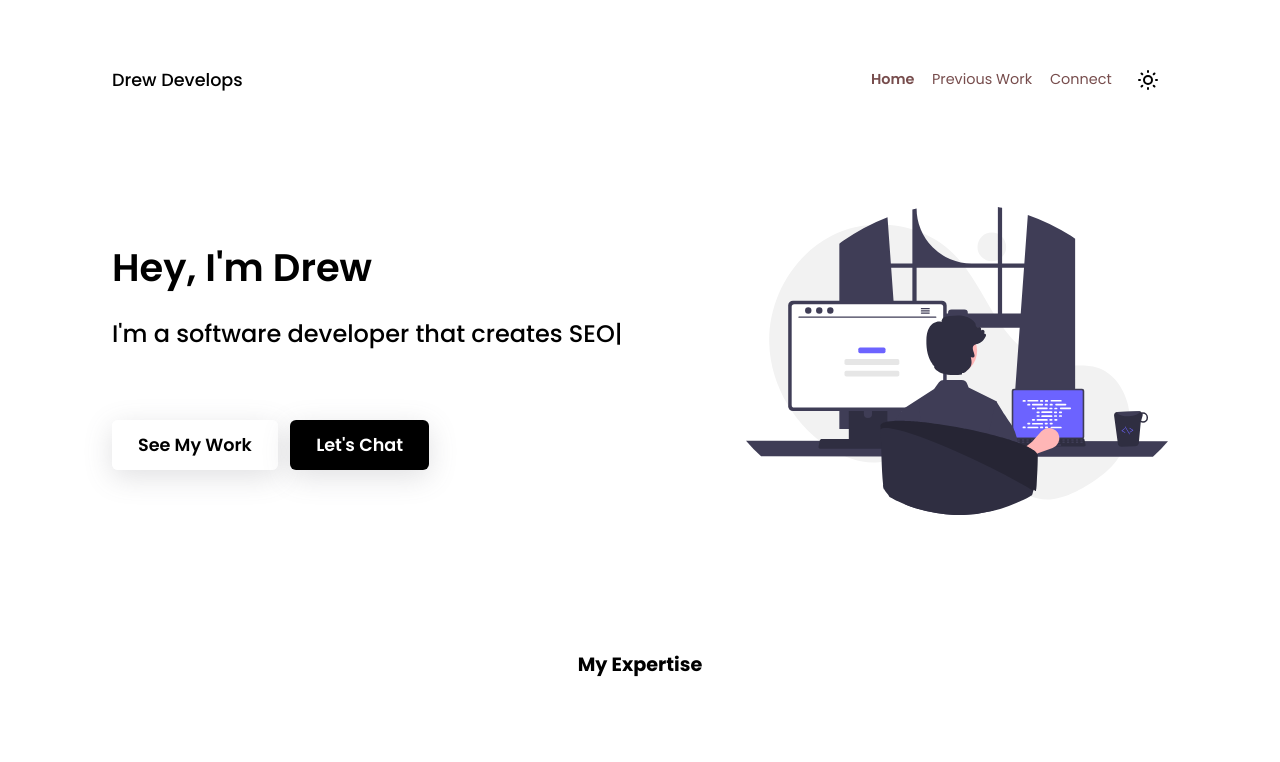
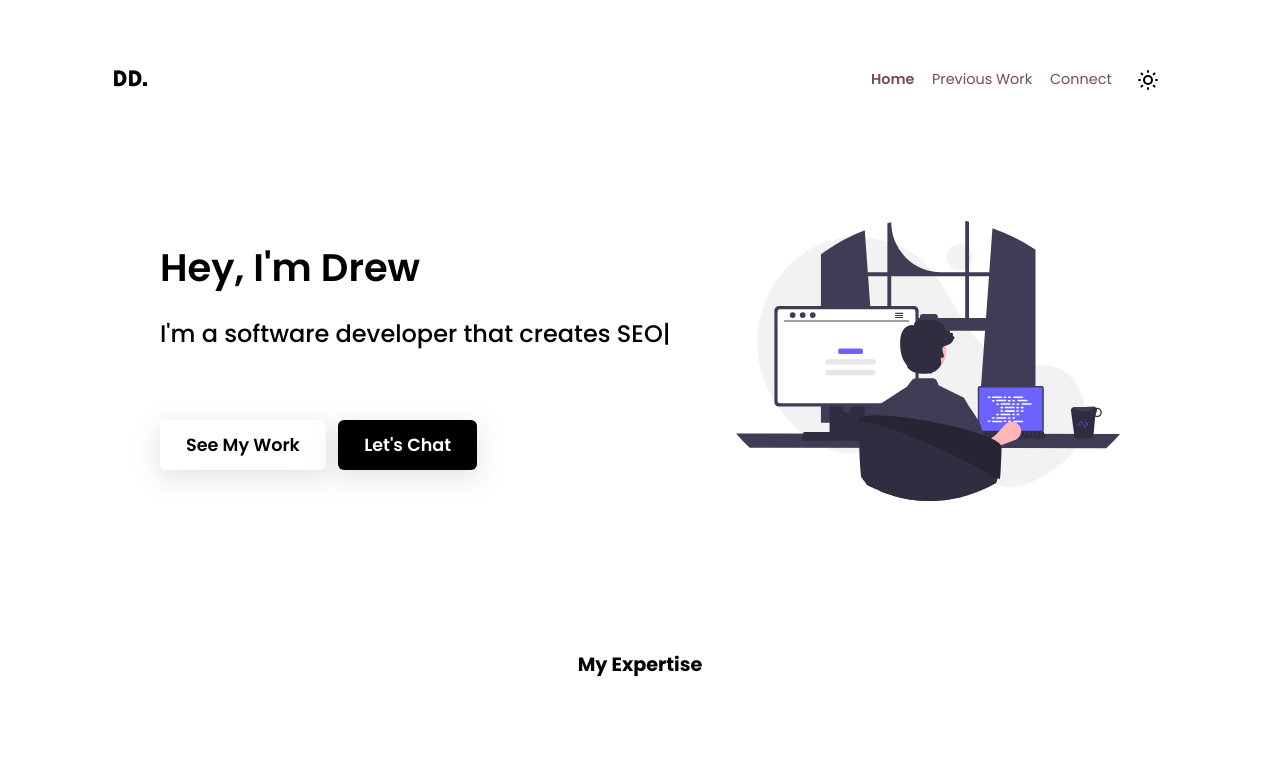
Before and after one commit to drewdoesdevelopment/drew-develops, a SvelteKit app: page / in a window 1280 px wide. Shown: the top 762 px of the page. Built offline with nearby package versions, Linux system fonts and the light colour scheme.

Commit message:
Changes navbar font

```diff
--- a/src/elements/Navbar.svelte
+++ b/src/elements/Navbar.svelte
@@ -44,7 +44,7 @@
 
 <nav id="nav">
     <div class="flex-left">
-        <a tabindex="-1" class="logo" href="/">Drew Develops</a>
+        <a tabindex="-1" class="logo" href="/">DD.</a>
         <div class="buttons">
             <button title="Navigation Menu" class="nav-menu-button" on:click={toggleNavMenu}>
                 {#if theme === 'dark'}
@@ -213,8 +213,9 @@
         }
 
 		.logo {
-            font-size: 1.1rem;
-            font-weight: 500;
+            font-family: Hammersmith;
+            font-size: 1.4rem;
+            font-weight: 800;
 		}
 
         .nav-menu-button {
--- a/src/styles/global.scss
+++ b/src/styles/global.scss
@@ -18,9 +18,16 @@
     font-weight: 300;
 }
 
+
 @font-face {
     font-family: 'Poppins';
     src: url('/src/fonts/Poppins-Regular.woff2') format('woff2');
+    font-weight: 400;
+}
+
+@font-face {
+    font-family: 'Hammersmith';
+    src: url('/src/fonts/HammersmithOne-Regular.ttf');
     font-weight: 400;
 }
 
@@ -104,7 +111,7 @@ body {
 }
 
 main {
-    margin: 0 4rem;
+    margin: 0 7rem;
 }
 
 .btn {
```
Also changed, not shown: src/fonts/HammersmithOne-Regular.ttf (added).
